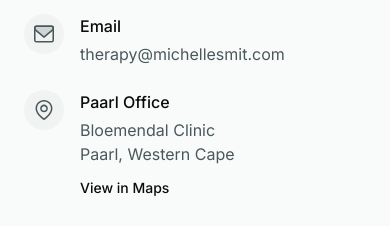
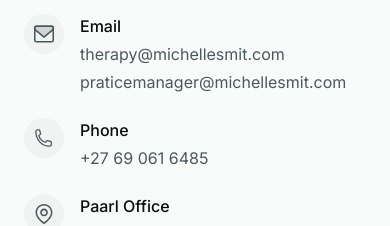
Before and after one commit to hoektoe/michellesmit, a Next.js app: page /contact in a window 390 px wide. Shown: the part 458-684 px from the top of the page. Built offline with nearby package versions, Linux system fonts and the light colour scheme; no server answers.

Commit message:
Add phone contact option

```diff
--- a/src/app/contact/page.tsx
+++ b/src/app/contact/page.tsx
@@ -7,6 +7,7 @@ import { Text } from '@/components/elements/text'
 import { ContactForm } from '@/components/elements/contact-form'
 import { MailIcon } from '@/components/icons/mail-icon'
 import { MapPinIcon } from '@/components/icons/map-pin-icon'
+import { PhoneIcon } from '@/components/icons/phone-icon'
 
 export const metadata: Metadata = {
   title: 'Contact & Book Appointment',
@@ -53,6 +54,20 @@ export default function Page() {
                       className="text-mist-600 hover:text-mist-950"
                     >
                       therapy@michellesmit.com
+                    </a>
+                    <a href="mailto:praticemanager@michellesmit.com" className="text-mist-600 hover:text-mist-950">
+                      praticemanager@michellesmit.com
+                    </a>
+                  </div>
+                </div>
+                <div className="flex items-start gap-4">
+                  <div className="flex h-10 w-10 shrink-0 items-center justify-center rounded-full bg-mist-100 text-mist-600">
+                    <PhoneIcon className="h-5 w-5" />
+                  </div>
+                  <div className="flex flex-col gap-1">
+                    <p className="font-medium text-mist-950">Phone</p>
+                    <a href="tel:+27690616485" className="text-mist-600 hover:text-mist-950">
+                      +27 69 061 6485
                     </a>
                   </div>
                 </div>
--- /dev/null
+++ b/src/components/icons/phone-icon.tsx
@@ -0,0 +1,22 @@
+import { clsx } from 'clsx/lite'
+import type { ComponentProps } from 'react'
+
+export function PhoneIcon({ className, ...props }: ComponentProps<'svg'>) {
+  return (
+    <svg
+      viewBox="0 0 24 24"
+      fill="none"
+      stroke="currentColor"
+      strokeWidth={1.5}
+      role="image"
+      className={clsx('inline-block', className)}
+      {...props}
+    >
+      <path
+        strokeLinecap="round"
+        strokeLinejoin="round"
+        d="M2.25 4.5A2.25 2.25 0 0 1 4.5 2.25h1.372c.516 0 .966.351 1.091.852l.879 3.518a1.125 1.125 0 0 1-.417 1.151l-1.293.97a.75.75 0 0 0-.214.864 12.035 12.035 0 0 0 7.477 7.477.75.75 0 0 0 .864-.214l.97-1.293a1.125 1.125 0 0 1 1.151-.417l3.518.879c.501.125.852.575.852 1.091V19.5a2.25 2.25 0 0 1-2.25 2.25h-1.5C9.905 21.75 2.25 14.095 2.25 4.5Z"
+      />
+    </svg>
+  )
+}
```
